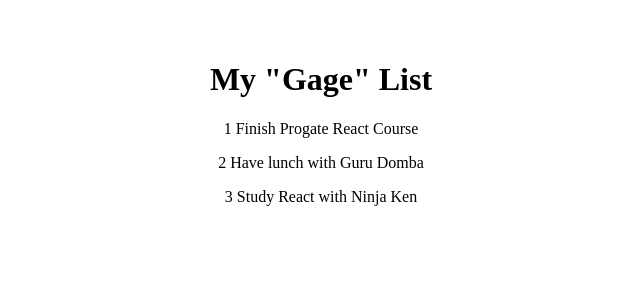
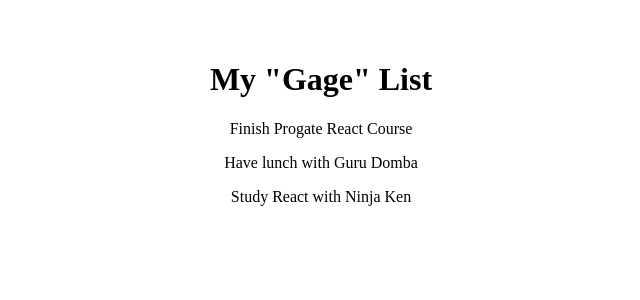
Before and after one commit to NuriskiAkbar/Gage-Gen, a React (Vite) app: page / in a window 1280 px wide. Shown: the top 300 px of the page, without its empty margins (319-959 px from the left). Built offline with nearby package versions, Linux system fonts and the light colour scheme.

Commit message:
create Todos and TodoItem component

```diff
--- a/src/App.jsx
+++ b/src/App.jsx
@@ -2,6 +2,7 @@
 import reactLogo from './assets/react.svg'
 import viteLogo from '/vite.svg'
 import './App.css'
+import Todos from './components/Todos'
 
 function App() {
   const [todos, setTodos] = useState([
@@ -27,11 +28,7 @@
   return (
     <div className='App'>
       <h1>My "Gage" List</h1>
-      {
-        todos.map((todo)=>{
-          return <p>{todo.id}  {todo.title}</p>
-        })
-      }
+      <Todos todos={todos}/>
     </div>
   )
 }
--- /dev/null
+++ b/src/components/Todos.jsx
@@ -0,0 +1,13 @@
+import React from 'react';
+
+const Todos = (props)=> {
+    return (
+        <div>
+            {props.todos.map((todo)=>{
+                return <p key={todo.id}>{todo.title}</p>
+            })}
+        </div>
+    )
+}
+
+export default Todos
```
Also changed, not shown: src/components/TodoItem.jsx (added, +7 -0 lines).
